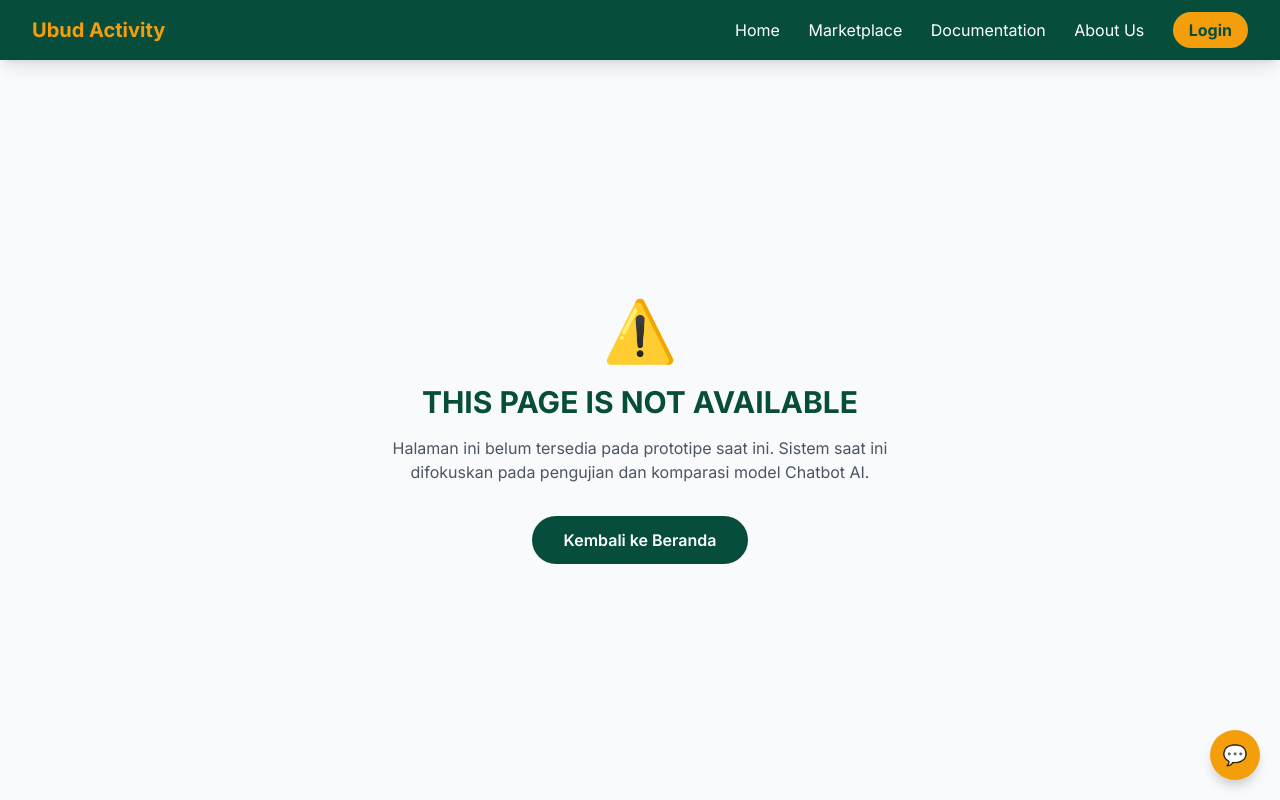
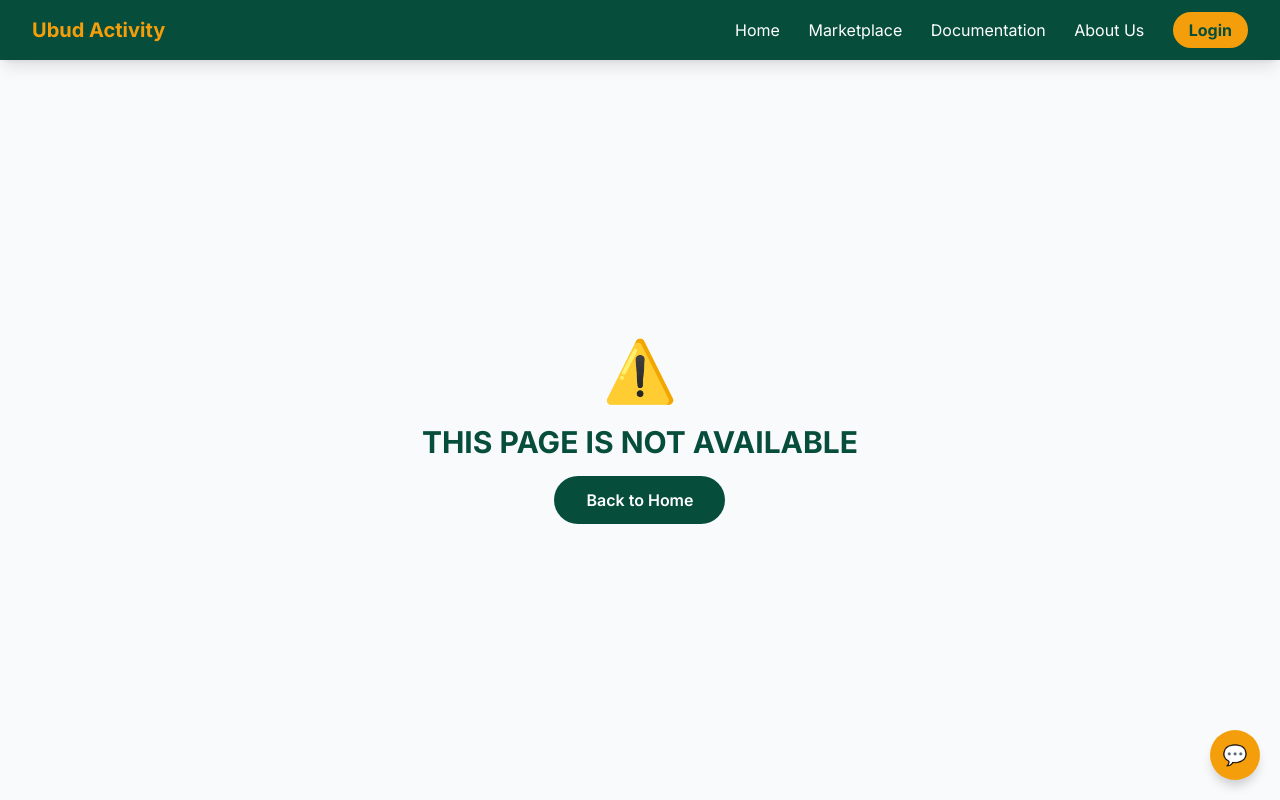
Before and after one commit to mtridryn/rag-pinecone, a website: page public/not-available.html in a window 1280 px wide. Drawn offline with nearby package versions, Linux system fonts and the light colour scheme.

```diff
--- a/public/not-available.html
+++ b/public/not-available.html
@@ -75,12 +75,8 @@
         <div class="text-center max-w-lg">
             <div class="text-ubud-yellow text-6xl mb-6">⚠️</div>
             <h1 class="text-3xl font-bold text-ubud-dark-green mb-4">THIS PAGE IS NOT AVAILABLE</h1>
-            <p class="text-gray-600 mb-8">
-                Halaman ini belum tersedia pada prototipe saat ini.
-                Sistem saat ini difokuskan pada pengujian dan komparasi model Chatbot AI.
-            </p>
             <a href="/index.html" class="inline-block bg-ubud-dark-green text-white px-8 py-3 rounded-full font-semibold hover:bg-ubud-light-green transition-colors">
-                Kembali ke Beranda
+                Back to Home
             </a>
         </div>
     </main>
```
Also changed, not shown: public/images/README.txt (deleted), public/images/doc-jeep1.jpg (added), public/images/doc-nusa1.jpg (added), public/images/doc-sn1.jpg (added), public/images/doc-trekking1.jpg (added), public/images/login-bg.jpg (added), public/images/placeholder1.jpg (added), public/images/placeholder2.jpg (added), public/images/placeholder3.jpg (added), public/images/placeholder4.jpg (added), public/images/service-jeep.jpg (added), public/images/service-swing.jpg (added), 4 other files.
